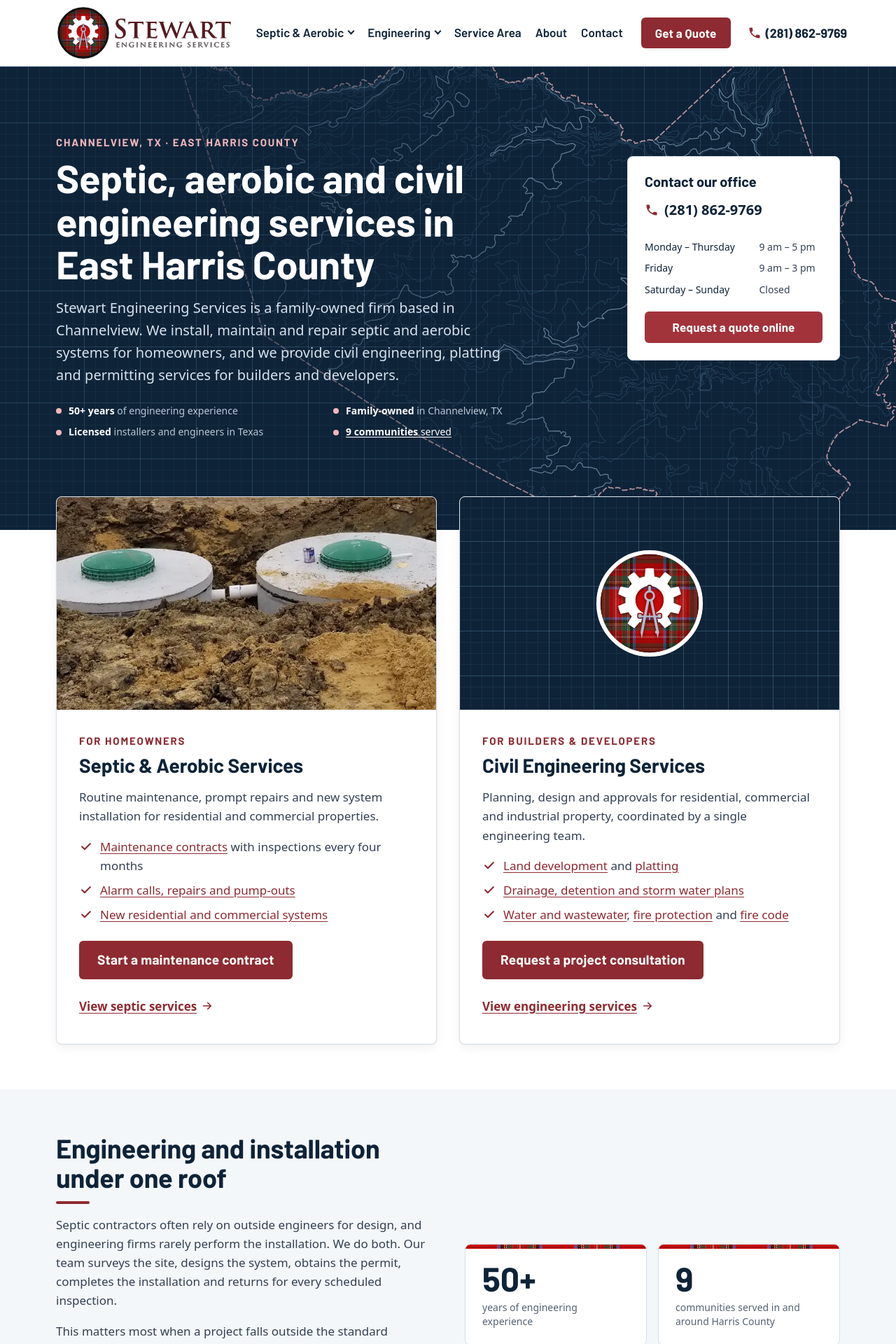
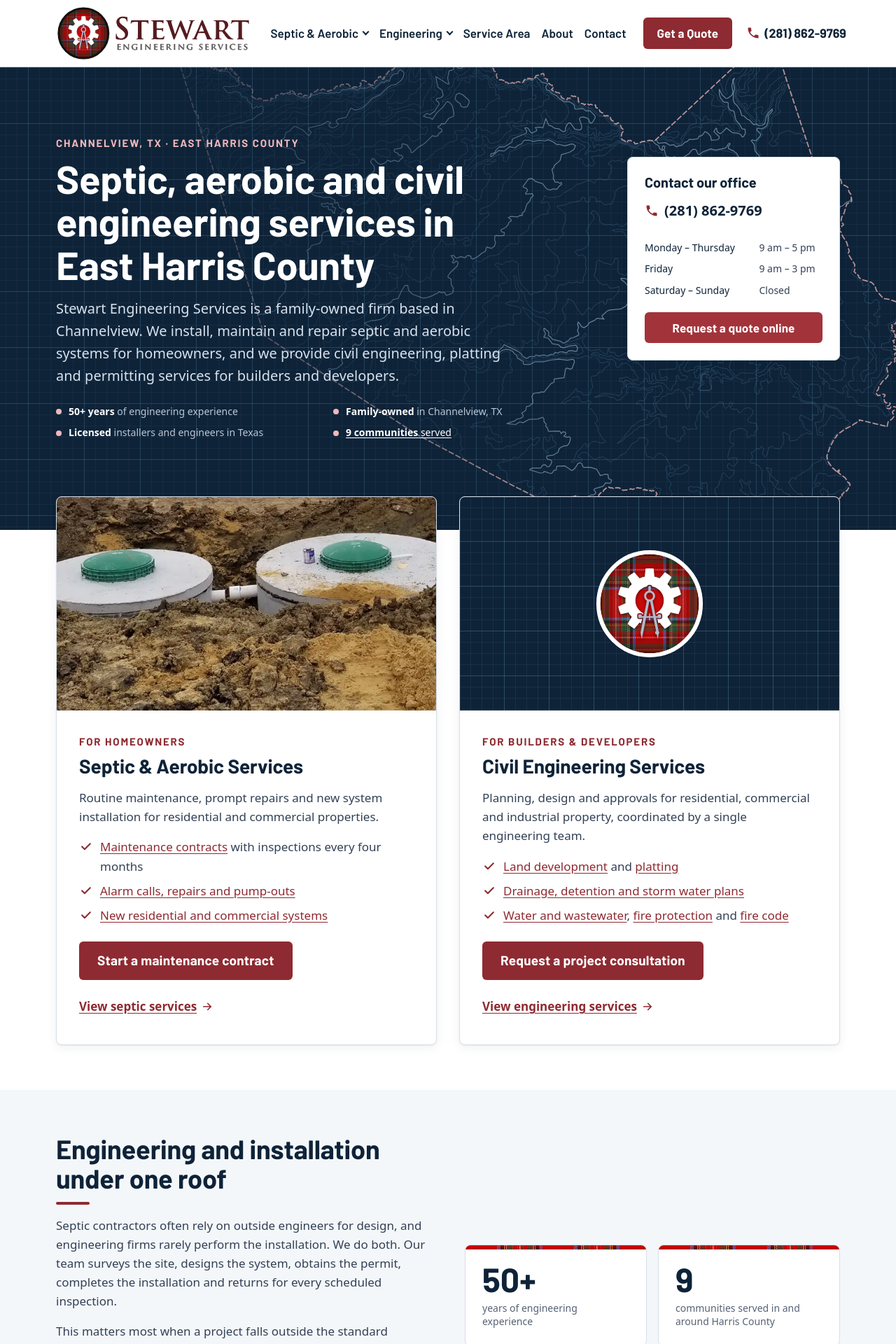
Before and after one commit to TheOnlyRealAgentP/SE-Services-MainPage, a Jekyll site: the page built from index.html, in a window 1280 px wide. Shown: the top 1920 px of the page at 70% size. Built offline with Jekyll 4.4.1, drawn with Linux system fonts in a browser that asks for light colours.

Commit message:
Logo lettering about 14% larger again for 1080p screens
Header logo 297px on desktop (menu spacing tightened slightly to fit),
up to 265px on phones, 315px in the footer. Also adds x and alert icons
for upcoming pages.

Co-Authored-By: Claude Opus 5.5 <noreply@anthropic.com>

```diff
--- a/_includes/icon.html
+++ b/_includes/icon.html
@@ -3,6 +3,10 @@
 <svg class="icon" viewBox="0 0 24 24" width="20" height="20" aria-hidden="true" focusable="false"><path fill="currentColor" d="M6.6 10.8a15.2 15.2 0 0 0 6.6 6.6l2.2-2.2a1 1 0 0 1 1-.25 11.4 11.4 0 0 0 3.6.57 1 1 0 0 1 1 1V20a1 1 0 0 1-1 1A17 17 0 0 1 3 4a1 1 0 0 1 1-1h3.5a1 1 0 0 1 1 1c0 1.25.2 2.45.57 3.57a1 1 0 0 1-.25 1z"/></svg>
 {%- when "check" -%}
 <svg class="icon icon-check" viewBox="0 0 24 24" width="20" height="20" aria-hidden="true" focusable="false"><path fill="none" stroke="currentColor" stroke-width="2.5" stroke-linecap="round" stroke-linejoin="round" d="M5 12.5l4.5 4.5L19 7.5"/></svg>
+{%- when "x" -%}
+<svg class="icon icon-x" viewBox="0 0 24 24" width="20" height="20" aria-hidden="true" focusable="false"><path fill="none" stroke="currentColor" stroke-width="2.5" stroke-linecap="round" d="M6.5 6.5l11 11M17.5 6.5l-11 11"/></svg>
+{%- when "alert" -%}
+<svg class="icon" viewBox="0 0 24 24" width="22" height="22" aria-hidden="true" focusable="false"><path fill="none" stroke="currentColor" stroke-width="2" stroke-linejoin="round" d="M12 3.5l9.5 16.5h-19z"/><path fill="none" stroke="currentColor" stroke-width="2.2" stroke-linecap="round" d="M12 10v4.5M12 17.4v.1"/></svg>
 {%- when "arrow" -%}
 <svg class="icon icon-arrow" viewBox="0 0 24 24" width="18" height="18" aria-hidden="true" focusable="false"><path fill="none" stroke="currentColor" stroke-width="2.25" stroke-linecap="round" stroke-linejoin="round" d="M5 12h14M13 6l6 6-6 6"/></svg>
 {%- when "pin" -%}
--- a/_includes/logo.html
+++ b/_includes/logo.html
@@ -1,2 +1,2 @@
 {%- comment -%} Stewart Engineering Services logo, with the gear-and-compass in a Royal Stewart tartan badge. Pass variant="reversed" on dark backgrounds. {%- endcomment -%}
-<img class="logo" src="/assets/img/{% if include.variant == 'reversed' %}logo-badge-reversed{% else %}logo-badge{% endif %}.svg" alt="{{ site.data.business.name }}" width="1485" height="460">
+<img class="logo" src="/assets/img/{% if include.variant == 'reversed' %}logo-badge-reversed{% else %}logo-badge{% endif %}.svg" alt="{{ site.data.business.name }}" width="1626" height="460">
--- a/assets/css/main.css
+++ b/assets/css/main.css
@@ -153,8 +153,8 @@ mark.todo {
 }
 @media (min-width: 1200px) { .header-inner { padding-block: 8px; } }
 .brand { display: inline-flex; color: var(--ink); text-decoration: none; margin-right: auto; }
-.brand .logo { width: min(250px, calc(100vw - 2 * var(--gutter) - 70px)); height: auto; }
-@media (min-width: 768px) { .brand .logo { width: 275px; } }
+.brand .logo { width: min(265px, calc(100vw - 2 * var(--gutter) - 70px)); height: auto; }
+@media (min-width: 768px) { .brand .logo { width: 301px; } }
 
 .header-phone {
   display: none; align-items: center; gap: 6px; min-height: 44px;
@@ -225,15 +225,15 @@ html:not(.js) .sub-toggle { display: none; }
 .nav-cta { width: 100%; }
 
 @media (min-width: 1200px) {
-  .header-inner { flex-wrap: nowrap; gap: var(--s-3); }
+  .header-inner { flex-wrap: nowrap; gap: 20px; }
   .brand { margin-right: 0; }
-  .brand .logo { width: 271px; }
+  .brand .logo { width: 297px; }
   .menu-toggle { display: none; }
   .js .site-nav, .site-nav { display: flex; align-items: center; gap: var(--s-2); flex: 1; flex-basis: auto; padding: 0; order: 2; }
   .header-phone { order: 3; font-size: var(--fs-md); }
   .nav-list { display: flex; gap: 0; margin-left: auto; }
   .nav-list > li { border: 0; position: relative; }
-  .nav-list > li > a { padding: 0 10px; min-height: 4.5rem; font-family: var(--font-head); font-size: 1.0625rem; font-weight: 600; white-space: nowrap; }
+  .nav-list > li > a { padding: 0 8px; min-height: 4.5rem; font-family: var(--font-head); font-size: 1.0625rem; font-weight: 600; white-space: nowrap; }
   .nav-cta { white-space: nowrap; }
   .nav-list > li > a.is-section { box-shadow: inset 0 -3px 0 var(--accent); }
   .has-sub > a::after {
@@ -535,7 +535,7 @@ html:not(.js) .sub-toggle { display: none; }
 .site-footer a:hover { color: var(--white); }
 .site-footer strong { color: var(--white); }
 .site-footer .brand { margin-bottom: var(--s-3); }
-.site-footer .brand .logo { width: 290px; }
+.site-footer .brand .logo { width: 315px; }
 .footer-grid { display: grid; gap: var(--s-4); }
 @media (min-width: 640px) { .footer-grid { grid-template-columns: 1fr 1fr; } }
 @media (min-width: 1024px) { .footer-grid { grid-template-columns: 1.5fr 1fr 1fr 1fr; } }
```
Also changed, not shown: assets/img/logo-badge-reversed.svg, assets/img/logo-badge.svg.
